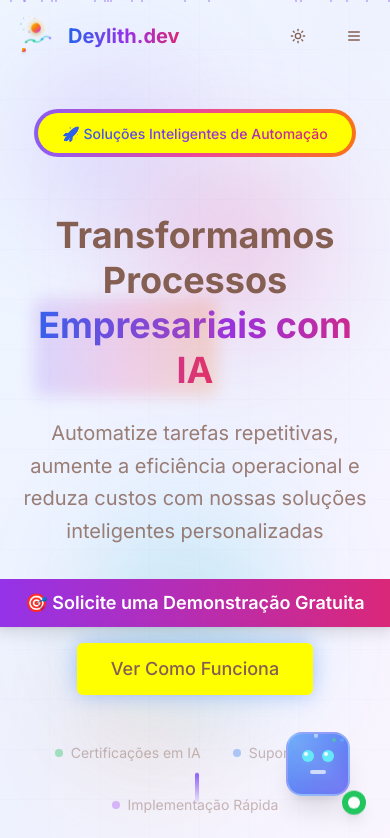
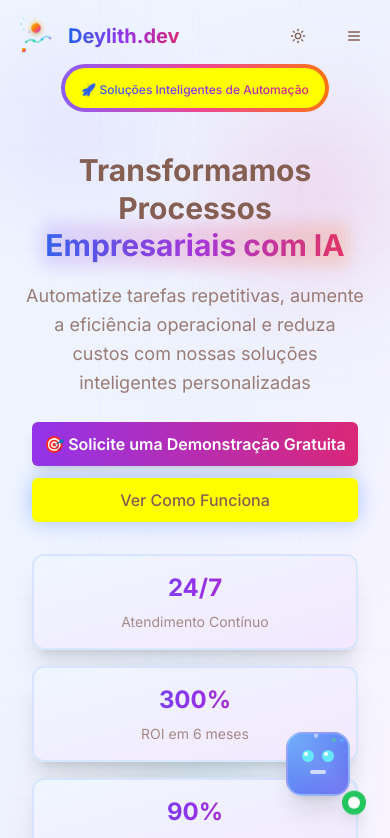
Before and after one commit to alrenoteD/deylith-sunshine-site, a React (Vite) app: page /landing in a window 390 px wide. Shown: the top 838 px of the page. Built offline with nearby package versions, Linux system fonts and the light colour scheme.

Commit message:
Refactor: Improve mobile responsiveness and UI
Improve mobile responsiveness and re-add the blocks near the first CTA. Adjust light theme colors for a more modern look.

```diff
--- a/src/components/Hero.tsx
+++ b/src/components/Hero.tsx
@@ -6,22 +6,22 @@ const Hero = () => {
   const { hero } = contentData;
 
   return (
-    <section className="min-h-screen hero-gradient flex items-center justify-center pt-20 relative overflow-hidden">
+    <section className="min-h-screen hero-gradient flex items-center justify-center pt-16 md:pt-20 relative overflow-hidden">
       {/* Tech background effects */}
       <div className="absolute inset-0 bg-neon-grid opacity-10"></div>
 
-      {/* Floating tech elements */}
-      <div className="absolute top-20 left-10 w-32 h-32 bg-tech-purple/30 rounded-full blur-3xl animate-float"></div>
-      <div className="absolute top-40 right-20 w-40 h-40 bg-tech-pink/30 rounded-full blur-3xl animate-float" style={{ animationDelay: '2s' }}></div>
-      <div className="absolute bottom-20 left-1/4 w-24 h-24 bg-tech-orange/30 rounded-full blur-3xl animate-float" style={{ animationDelay: '4s' }}></div>
-      <div className="absolute bottom-40 right-1/3 w-36 h-36 bg-tech-cyan/30 rounded-full blur-3xl animate-float" style={{ animationDelay: '1s' }}></div>
+      {/* Floating tech elements - adjusted for mobile */}
+      <div className="absolute top-20 left-4 md:left-10 w-24 md:w-32 h-24 md:h-32 bg-tech-purple/30 rounded-full blur-3xl animate-float"></div>
+      <div className="absolute top-32 md:top-40 right-4 md:right-20 w-32 md:w-40 h-32 md:h-40 bg-tech-pink/30 rounded-full blur-3xl animate-float" style={{ animationDelay: '2s' }}></div>
+      <div className="absolute bottom-20 left-1/4 w-20 md:w-24 h-20 md:h-24 bg-tech-orange/30 rounded-full blur-3xl animate-float" style={{ animationDelay: '4s' }}></div>
+      <div className="absolute bottom-32 md:bottom-40 right-1/3 w-28 md:w-36 h-28 md:h-36 bg-tech-cyan/30 rounded-full blur-3xl animate-float" style={{ animationDelay: '1s' }}></div>
 
-      {/* Matrix rain effect */}
+      {/* Matrix rain effect - reduced for mobile */}
       <div className="absolute inset-0 overflow-hidden pointer-events-none">
-        {[...Array(20)].map((_, i) => (
+        {[...Array(10)].map((_, i) => (
           <div
             key={i}
-            className="absolute w-0.5 h-0.5 bg-tech-purple/40 matrix-rain"
+            className="absolute w-0.5 h-0.5 bg-tech-purple/40 matrix-rain hidden md:block"
             style={{
               left: `${Math.random() * 100}%`,
               animationDelay: `${Math.random() * 3}s`,
@@ -31,17 +31,17 @@ const Hero = () => {
         ))}
       </div>
 
-      <div className="container mx-auto px-4 relative z-10">
+      <div className="container mx-auto px-4 md:px-6 relative z-10">
         <div className="text-center animate-fade-in">
-          <div className="mb-8">
-            <div className="inline-block p-1 rounded-full bg-gradient-to-r from-tech-purple via-tech-pink to-tech-orange mb-6">
-              <div className="bg-background rounded-full px-6 py-2">
-                <span className="text-sm font-medium gradient-text">🚀 Soluções Inteligentes de Automação</span>
+          <div className="mb-6 md:mb-8">
+            <div className="inline-block p-1 rounded-full bg-gradient-to-r from-tech-purple via-tech-pink to-tech-orange mb-4 md:mb-6">
+              <div className="bg-background rounded-full px-4 md:px-6 py-2">
+                <span className="text-xs md:text-sm font-medium gradient-text">🚀 Soluções Inteligentes de Automação</span>
               </div>
             </div>
           </div>
 
-          <h1 className="text-4xl md:text-6xl lg:text-7xl font-bold mb-6 leading-tight">
+          <h1 className="text-3xl md:text-5xl lg:text-7xl font-bold mb-4 md:mb-6 leading-tight px-2">
             Transformamos Processos
             <br />
             <span className="gradient-text relative">
@@ -50,15 +50,15 @@ const Hero = () => {
             </span>
           </h1>
 
-          <p className="text-xl md:text-2xl text-foreground/80 mb-8 max-w-4xl mx-auto leading-relaxed">
+          <p className="text-lg md:text-xl lg:text-2xl text-foreground/80 mb-6 md:mb-8 max-w-4xl mx-auto leading-relaxed px-2">
             Automatize tarefas repetitivas, aumente a eficiência operacional e reduza custos com nossas soluções inteligentes personalizadas
           </p>
 
-          <div className="flex flex-col sm:flex-row gap-4 justify-center items-center mb-12">
+          <div className="flex flex-col sm:flex-row gap-3 md:gap-4 justify-center items-center mb-8 md:mb-12 px-4">
             <Button
               size="lg"
               onClick={() => window.open('https://wa.me/5548992111496?text=Olá! Gostaria de solicitar uma demonstração gratuita das soluções de IA.', '_blank')}
-              className="bg-gradient-to-r from-purple-600 to-pink-600 text-white hover:from-purple-700 hover:to-pink-700 transition-all duration-300 transform hover:scale-105 text-lg px-8 py-6 shadow-lg border-0 font-semibold"
+              className="bg-gradient-to-r from-purple-600 to-pink-600 text-white hover:from-purple-700 hover:to-pink-700 transition-all duration-300 transform hover:scale-105 text-base md:text-lg px-6 md:px-8 py-4 md:py-6 shadow-lg border-0 font-semibold w-full sm:w-auto"
             >
               <span className="flex items-center gap-2">
                 🎯 Solicite uma Demonstração Gratuita
@@ -72,7 +72,7 @@ const Hero = () => {
                 const element = document.getElementById('benefits');
                 if (element) element.scrollIntoView({ behavior: 'smooth' });
               }}
-              className="text-lg px-8 py-6 border-2 hover:bg-primary/10 transition-all duration-300 tech-card neon-glow group"
+              className="text-base md:text-lg px-6 md:px-8 py-4 md:py-6 border-2 hover:bg-primary/10 transition-all duration-300 tech-card neon-glow group w-full sm:w-auto"
             >
               <span className="group-hover:gradient-text transition-all duration-300">
                 Ver Como Funciona
@@ -80,17 +80,35 @@ const Hero = () => {
             </Button>
           </div>
 
-          {/* Trust indicators */}
-          <div className="mt-12 flex flex-wrap justify-center items-center gap-8 opacity-70">
-            <div className="flex items-center gap-2 text-sm text-foreground/60">
+          {/* Stats indicators - restored and mobile optimized */}
+          <div className="mt-8 md:mt-12 grid grid-cols-1 sm:grid-cols-3 gap-4 md:gap-6 max-w-4xl mx-auto px-4">
+            <div className="luxury-card p-4 md:p-6 rounded-xl text-center tech-card">
+              <div className="text-2xl md:text-3xl font-bold gradient-text mb-2">24/7</div>
+              <div className="text-sm md:text-base text-foreground/70">Atendimento Contínuo</div>
+            </div>
+
+            <div className="luxury-card p-4 md:p-6 rounded-xl text-center tech-card">
+              <div className="text-2xl md:text-3xl font-bold gradient-text mb-2">300%</div>
+              <div className="text-sm md:text-base text-foreground/70">ROI em 6 meses</div>
+            </div>
+
+            <div className="luxury-card p-4 md:p-6 rounded-xl text-center tech-card">
+              <div className="text-2xl md:text-3xl font-bold gradient-text mb-2">90%</div>
+              <div className="text-sm md:text-base text-foreground/70">Economia de Custos</div>
+            </div>
+          </div>
+
+          {/* Trust indicators - mobile optimized */}
+          <div className="mt-8 md:mt-12 flex flex-wrap justify-center items-center gap-4 md:gap-8 opacity-70 px-4">
+            <div className="flex items-center gap-2 text-xs md:text-sm text-foreground/60">
               <div className="w-2 h-2 bg-green-500 rounded-full animate-pulse"></div>
               Certificações em IA
             </div>
-            <div className="flex items-center gap-2 text-sm text-foreground/60">
+            <div className="flex items-center gap-2 text-xs md:text-sm text-foreground/60">
               <div className="w-2 h-2 bg-blue-500 rounded-full animate-pulse"></div>
               Suporte 24/7
             </div>
-            <div className="flex items-center gap-2 text-sm text-foreground/60">
+            <div className="flex items-center gap-2 text-xs md:text-sm text-foreground/60">
               <div className="w-2 h-2 bg-purple-500 rounded-full animate-pulse"></div>
               Implementação Rápida
             </div>
@@ -99,8 +117,8 @@ const Hero = () => {
       </div>
 
       {/* Scroll indicator */}
-      <div className="absolute bottom-8 left-1/2 transform -translate-x-1/2 animate-bounce">
-        <div className="w-1 h-8 bg-gradient-to-b from-tech-purple to-transparent rounded-full"></div>
+      <div className="absolute bottom-4 md:bottom-8 left-1/2 transform -translate-x-1/2 animate-bounce">
+        <div className="w-1 h-6 md:h-8 bg-gradient-to-b from-tech-purple to-transparent rounded-full"></div>
       </div>
     </section>
   );
--- a/src/index.css
+++ b/src/index.css
@@ -35,17 +35,17 @@
 
     --radius: 0.5rem;
 
-    /* Modern tech theme variables */
+    /* Modern tech theme variables - elegant light theme */
     --tech-purple: 139 92 246;
     --tech-pink: 236 72 153;
     --tech-orange: 249 115 22;
     --tech-blue: 59 130 246;
     --tech-tertiary: 34 197 94;
 
-    /* Luxury light theme colors */
+    /* Elegant light theme colors - reduced yellow, more sophisticated */
     --luxury-primary: 59 130 246;
-    --luxury-secondary: 99 102 241;
-    --luxury-accent: 147 51 234;
+    --luxury-secondary: 139 92 246;
+    --luxury-accent: 236 72 153;
 
     --sidebar-background: 255 255 255;
     --sidebar-foreground: 15 23 42;
@@ -147,7 +147,7 @@
   }
 
   .luxury-card {
-    @apply bg-gradient-to-br from-blue-50 to-indigo-100 dark:from-amber-900/20 dark:to-yellow-900/30 border-2 border-blue-200/50 dark:border-amber-500/30 shadow-xl dark:shadow-amber-500/20;
+    @apply bg-gradient-to-br from-blue-50 to-purple-100 dark:from-amber-900/20 dark:to-yellow-900/30 border-2 border-blue-200/50 dark:border-amber-500/30 shadow-xl dark:shadow-amber-500/20;
   }
 
   .luxury-text {
@@ -281,5 +281,30 @@
   box-shadow: 0 4px 15px rgba(251, 191, 36, 0.3) !important;
 }
 
+/* Mobile optimizations */
+@media (max-width: 768px) {
+  .container {
+    @apply px-4;
+  }
+
+  .hero-gradient {
+    min-height: 100vh;
+  }
+
+  /* Adjust floating elements for mobile */
+  .animate-float {
+    animation-duration: 8s;
+  }
+
+  /* Reduce motion for mobile users */
+  @media (prefers-reduced-motion: reduce) {
+    .animate-float,
+    .animate-pulse-neon,
+    .matrix-rain {
+      animation: none;
+    }
+  }
+}
+
 /* Modern font import */
 @import url('https://fonts.googleapis.com/css2?family=Inter:wght@300;400;500;600;700;800;900&display=swap');
```
